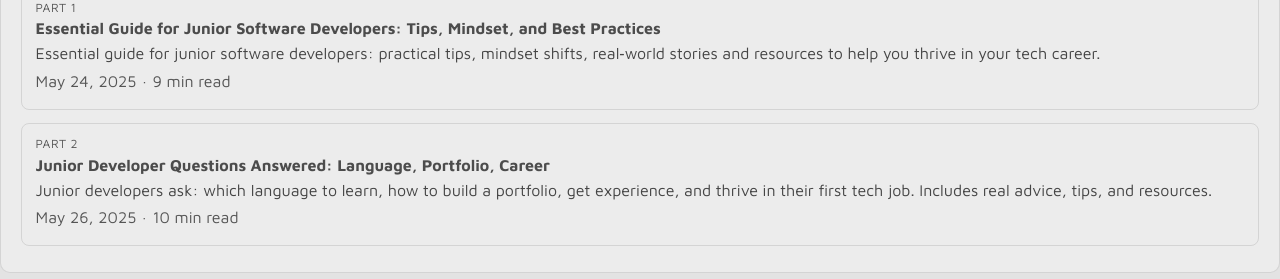
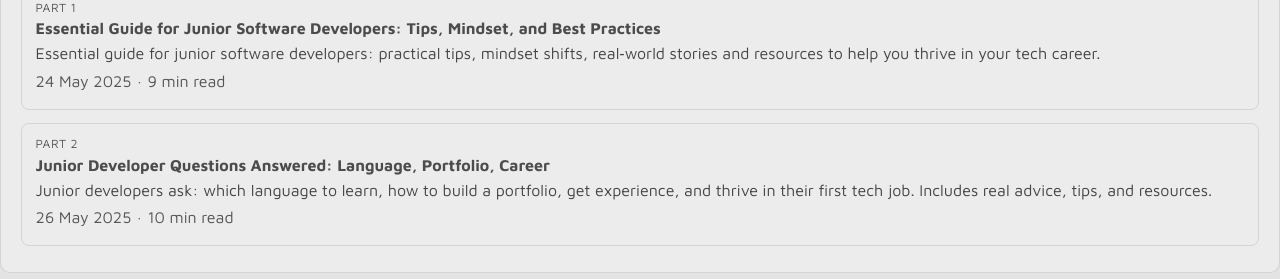
Before and after one commit to JoeCastle/JoeBloggsV3, a Next.js app: page /series/junior-developer-playbook in a window 1280 px wide. Shown: the part 414-693 px from the top of the page. Built offline with nearby package versions, Linux system fonts and the light colour scheme; no server answers.

Commit message:
Hydration fixes.

```diff
--- a/src/components/shared/Footer.tsx
+++ b/src/components/shared/Footer.tsx
@@ -13,10 +13,12 @@ import { faAt } from '@fortawesome/free-solid-svg-icons';
  */
 export const Footer: React.FC = ({ }) => {
     const [year, setYear] = useState<number | null>(null);
+    const [yearsOfExperience, setYearsOfExperience] = useState<number | null>(null);
 
     useEffect(() => {
         // Done this way to avoid client/server mismatch hydration errors.
         setYear(new Date().getFullYear());
+        setYearsOfExperience(utils.getYearsOfExperience());
     }, []);
 
     return (
@@ -25,7 +27,7 @@ export const Footer: React.FC = ({ }) => {
                 <div>
                     <h3>Joseph Castle</h3>
                     <p>
-                        A Senior Full-Stack Software Developer with {utils.getYearsOfExperience()}+ years of experience building bespoke web applications with React, .NET and SQL
+                        A Senior Full-Stack Software Developer with {yearsOfExperience ?? 7}+ years of experience building bespoke web applications with React, .NET and SQL
                         Server.
                     </p>
                 </div>
--- a/src/utils/utils.ts
+++ b/src/utils/utils.ts
@@ -5,14 +5,17 @@
  */
 const getYearsOfExperience = (): number => {
     // (Started August 2019, but need to consider the additional year from placement)
-    const startDate: Date = new Date('2018-08-01');
+    const startDate: Date = new Date('2018-08-01T00:00:00.000Z');
 
     const currentDate: Date = new Date();
 
-    let yearsOfExperience: number = currentDate.getFullYear() - startDate.getFullYear();
+    let yearsOfExperience: number = currentDate.getUTCFullYear() - startDate.getUTCFullYear();
 
     // Check if the current month and day is before your start date
-    if (currentDate.getMonth() < startDate.getMonth() || (currentDate.getMonth() === startDate.getMonth() && currentDate.getDate() < startDate.getDate())) {
+    if (
+        currentDate.getUTCMonth() < startDate.getUTCMonth() ||
+        (currentDate.getUTCMonth() === startDate.getUTCMonth() && currentDate.getUTCDate() < startDate.getUTCDate())
+    ) {
         yearsOfExperience--;
     }
 
@@ -40,11 +43,12 @@ const calculateReadingTime = (text: string): string => {
  * @returns Date as formatted string.
  */
 const formatDate = (date: string): string =>
-    new Date(date).toLocaleDateString(undefined, {
+    new Intl.DateTimeFormat('en-GB', {
         year: 'numeric',
         month: 'short',
         day: 'numeric',
-    });
+        timeZone: 'UTC',
+    }).format(new Date(date));
 
 /**
  * Gracefully truncates string to max length. Used for JsonLD structured data articleBody prop.
--- a/src/utils/version.ts
+++ b/src/utils/version.ts
@@ -1,3 +1,3 @@
 export const NEXT_PUBLIC_APP_VERSION: string = process.env.NEXT_PUBLIC_APP_VERSION ?? '0.0.0';
 export const NEXT_PUBLIC_GIT_COMMIT: string = process.env.NEXT_PUBLIC_GIT_COMMIT_HASH ?? 'unknown';
-export const NEXT_PUBLIC_BUILD_TIMESTAMP: string = process.env.NEXT_PUBLIC_BUILD_TIMESTAMP ?? new Date().toISOString();
+export const NEXT_PUBLIC_BUILD_TIMESTAMP: string = process.env.NEXT_PUBLIC_BUILD_TIMESTAMP ?? 'unknown';
```
Also changed, not shown: src/components/shared/ContactForm.tsx (+7 -3 lines), src/generated/content-index.json, 2 other files (tests, documents, lock files or other folders).
